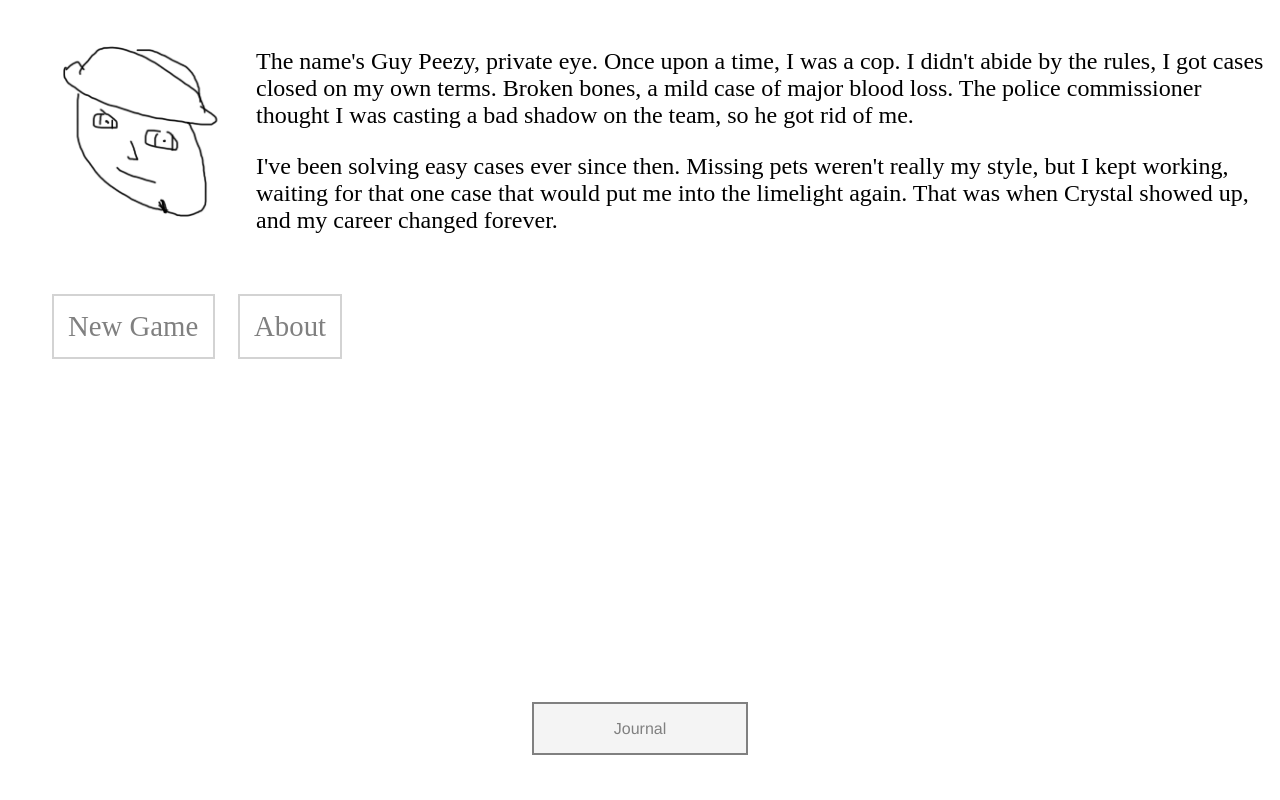
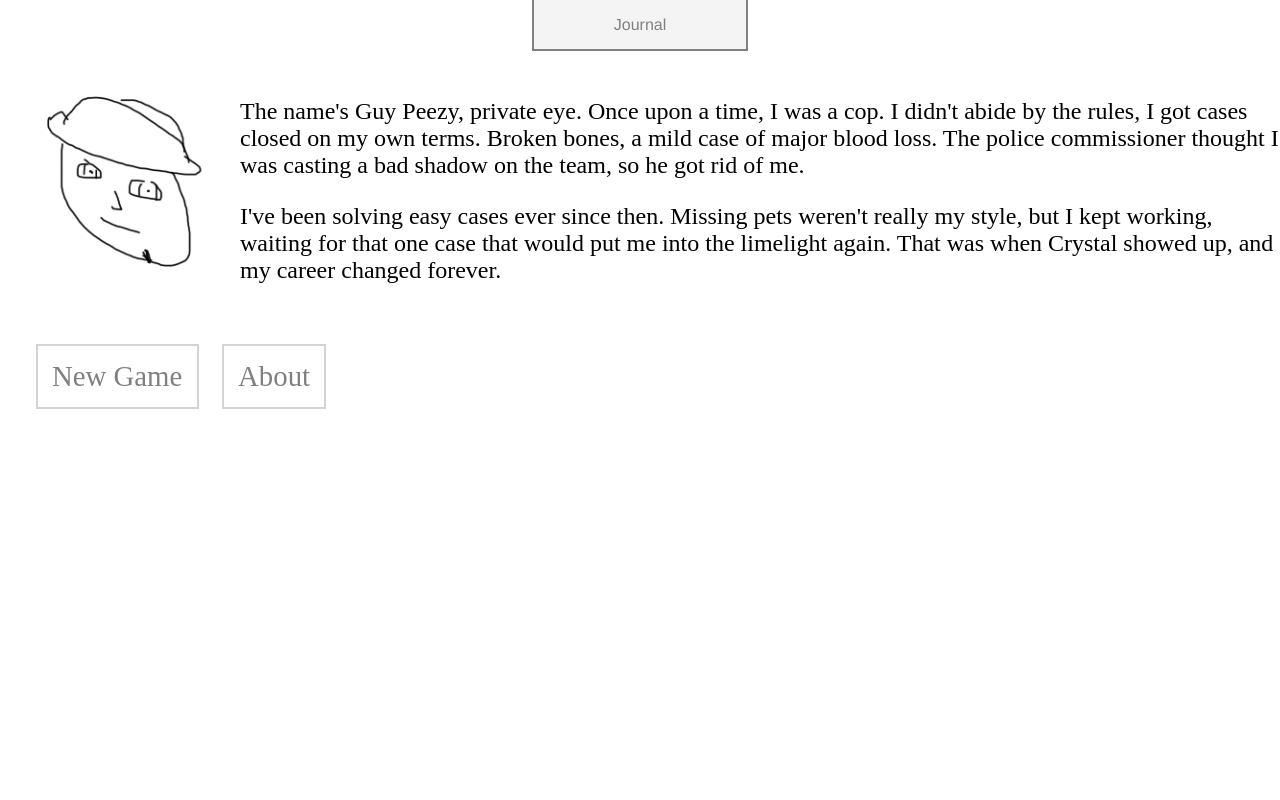
Before and after one commit to TwoPeezy/Peezy, a plain HTML site: page index.html in a window 1280 px wide. Drawn offline with Linux system fonts and the light colour scheme.

Commit message:
Journal button at top.

```diff
--- a/assets/css/journal.css
+++ b/assets/css/journal.css
@@ -2,12 +2,8 @@ html,
 body {
     margin: 0;
     padding: 0;
-    width: 100%;
-    height: 100%;
 }
 .wrapper {
-    min-height: 100%;
-    margin: 0 auto -5em;
     font-family: serif, monospace;
 }
 #journal-items {
@@ -25,6 +21,7 @@ ul#journal-items {
     border-top-width: 0;
 }
 #menu-container {
+    margin: 1em;
     text-align: center;
 }
 a#menu {
@@ -44,14 +41,3 @@ a#menu:active {
     color: black;
     border: 2px solid black;
 }
-#menu-container,
-.push {
-    height: 5em;
-}
-/* Fixes menu and note overlap for mobile devices */
-
-@media screen and (max-width: 500px) {
-    .wrapper {
-        margin: 0 auto -2em;
-    }
-}
--- a/assets/css/main.css
+++ b/assets/css/main.css
@@ -2,18 +2,11 @@ html,
 body {
     margin: 0;
     padding: 0;
-    width: 100%;
-    height: 100%;
 }
 .wrapper {
-    min-height: 100%;
-    margin: 0 auto -5em;
+    margin: auto;
 }
-#scene {
-    margin: 1em;
-    margin-top: 0;
-}
-#scene-image {
+#scene {} #scene-image {
     float: left;
     height: 15em;
     width: 15em;
@@ -74,6 +67,7 @@ span.option:active {
     border-style: solid;
 }
 #journal-container {
+    margin: 1em;
     text-align: center;
 }
 a#journal {
@@ -97,7 +91,3 @@ a#journal:hover {
     color: gray;
     font-size: 1.5em;
 }
-#journal-container,
-.push {
-    height: 5em;
-}
--- a/index.html
+++ b/index.html
@@ -11,6 +11,9 @@
 <body>
     <div class="wrapper">
         <div id="scene">
+            <div id="journal-container">
+                <a id="journal" href="journal.html">Journal</a>
+            </div>
             <div id="image-div">
                 <img id="scene-image">
             </div>
@@ -29,9 +32,6 @@
         </div>
         <div class="push"></div>
     </div>
-    <div id="journal-container">
-        <a id="journal" href="journal.html">Journal</a>
-    </div>
 </body>
 
 </html>
```
Also changed, not shown: journal.html (+3 -3 lines).
